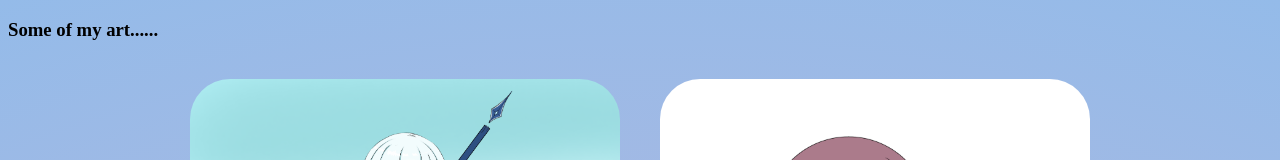
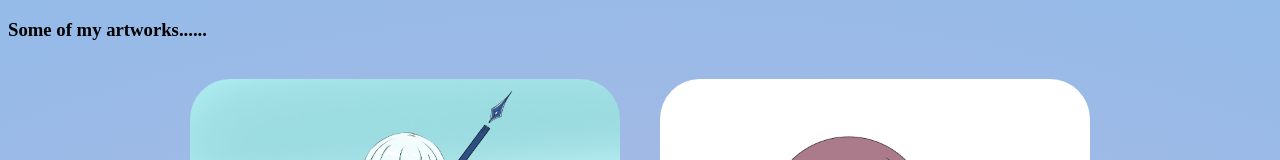
Before and after one commit to ImArclight/ArcGallery, a React (Create React App) app: page /art-lists in a window 1280 px wide. Shown: the top 160 px of the page. Built offline with nearby package versions, Linux system fonts and the light colour scheme.

Commit message:
Update artsLists.jsx

```diff
--- a/src/component/artsLists.jsx
+++ b/src/component/artsLists.jsx
@@ -15,7 +15,7 @@ export default function ArtsLists() {
   return (
     <div>
       <h3>
-        Some of my art......
+        Some of my artworks......
       </h3>
 
       <div className='row1'>
```
